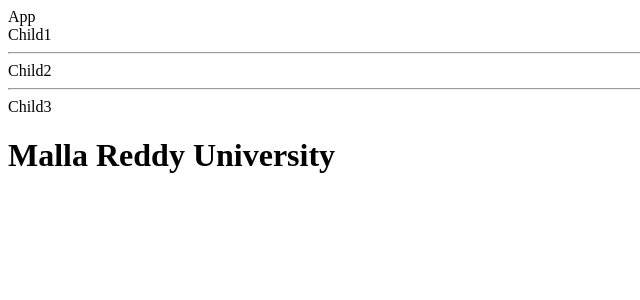
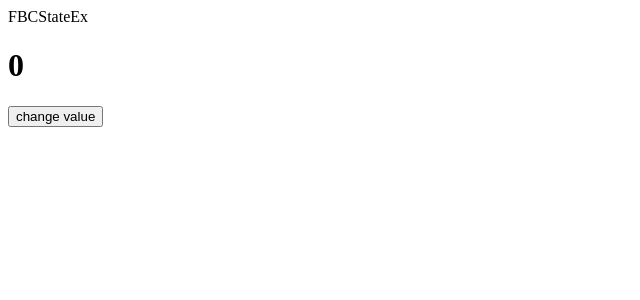
Before and after one commit to pooja-ch-132/FSD-react-training, a React (Create React App) app: page / in a window 1280 px wide. Shown: the top 300 px of the page, without its empty margins (0-640 px from the left). Built offline with nearby package versions, Linux system fonts and the light colour scheme.

Commit message:
Pushing this files to repo

```diff
--- a/src/App.js
+++ b/src/App.js
@@ -113,20 +113,23 @@
 
 //!props children
 import React from "react";
-import PropChildEx from "./propsex/PropChildEx";
-import SubChild from "./SubChild";
-import Child1 from "./Child1";
+//import PropChildEx from "./propsex/PropChildEx";
+//import SubChild from "./SubChild";
+//import Child1 from "./Child1";
+import CBCStateEx from "./stateexample/CBCStateEx";
+import FBCStateEx from "./stateexample/FBCStateEx";
 
 const App = () => {
   return (
     <div>
-      App
       {/*App
       <PropChildEx num={1000}>
         <h1>this is data coming from props children</h1>
         <SubChild />
-      </PropChildEx>*/}
+      </PropChildEx>
       <Child1 university="Malla Reddy University" />
+      <CBCStateEx />*/}
+      <FBCStateEx />
     </div>
   );
 };
--- /dev/null
+++ b/src/stateexample/CBCStateEx.jsx
@@ -0,0 +1,27 @@
+import React, { Component } from "react";
+
+class CBCStateEx extends Component {
+  constructor() {
+    super();
+    this.state = {
+      users: ["Vamshi", "Chetan", "Vaishali", "Pooja"],
+      num: 100,
+    };
+  }
+  chahgeNumber = () => {
+    this.setState({ num: 200 });
+  };
+  render() {
+    console.log(this.state);
+    return (
+      <div>
+        {this.state.users.map((user, i) => {
+          return <li key={i}>{user}</li>;
+        })}
+        <h1>{this.state.num}</h1>
+        <button onClick={this.chahgeNumber}> Change number</button>
+      </div>
+    );
+  }
+}
+export default CBCStateEx;
--- /dev/null
+++ b/src/stateexample/FBCStateEx.jsx
@@ -0,0 +1,20 @@
+import React from "react";
+
+const FBCStateEx = () => {
+  //   const data = React.useState("Hi");
+  //   console.log(data);
+  const [value, setValue] = React.useState(0);
+  console.log(value);
+  const changeValue = () => {
+    setValue(1000);
+  };
+  return (
+    <div>
+      FBCStateEx
+      <h1>{value}</h1>
+      <button onClick={changeValue}>change value</button>
+    </div>
+  );
+};
+
+export default FBCStateEx;
```
Also changed, not shown: src/notes.txt.
